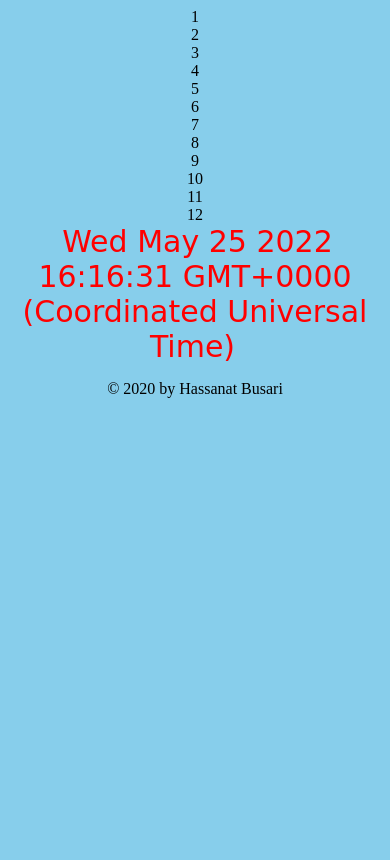
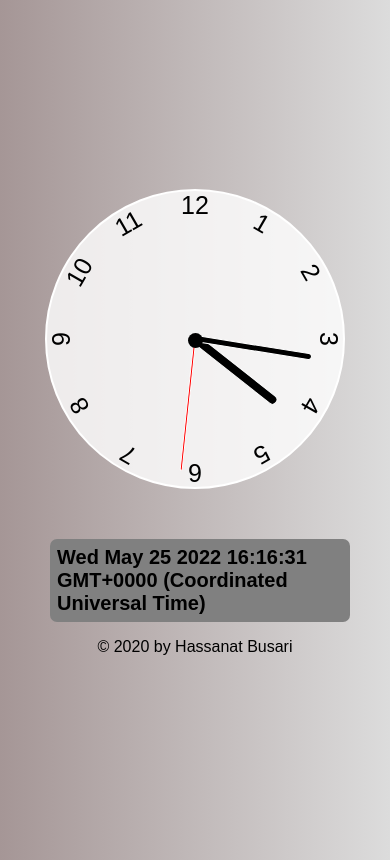
Before and after one commit to HassanatB-O/Analog-Clock, a plain HTML site: page index.html in a window 390 px wide. Drawn offline with Linux system fonts and the light colour scheme.

Commit message:
Update style.css

```diff
--- a/style.css
+++ b/style.css
@@ -1,121 +1,152 @@
+*,*::after, *::before
+{
+    box-sizing: border-box;
+    font-family: sans-serif;
+}
 body
 {
-    background-color: skyblue;
-    text-align: center;
+    background: linear-gradient(to right, #a59696, gainsboro);
+    display: flex;
+    flex-direction: column;
+    justify-content: center;
+    align-items: center;
+    min-height: 100vh;
+    overflow: hidden;
 }
 span
 {
-    color: red;
-    font-size: 30px;
-    font-family: cursive;
-    padding: 5px;
+    margin-left: 10px;
+    border-radius: 7px;
+    padding: 7px;
+    background-color: gray;
+    color: black;
+    font-weight: bold;
+    margin-top: 50px;
+    font-size: 20px;
 }
-svg
+.clock
 {
-    margin-top: 200px;
-    margin-left: 700px;
-    padding: 0;
-    font-family: cursive;
-    font-size: 14px;
-    background-color: gray;
+    width: 300px;
+    height: 300px;
+    background-color: rgba(255, 255, 255, .8);
+    border-radius: 50%;
+    border: 2px solid white;
+    position: relative;
 }
-.analog-clock
+.clock .number
 {
-    width: 140px;
-    height: 140px;
+    --rotation: 0;
+    position: absolute;
+    width: 100%;
+    height: 100%;
+    text-align: center;
+    transform: rotate(var(--rotation));
+    font-size: 25px;
 }
-#clock-face
+.clock .number1
 {
-    stroke: white;
-    stroke-width: 2px;
-    fill: darksalmon;
+    --rotation: 30deg;
 }
-#h-hand, #m-hand, #s-hand, #s-tail
+.clock .number2
 {
-    stroke: red;
-    stroke-linecap: square;
+    --rotation: 60deg;
 }
-#h-hand
+.clock .number3
 {
-    stroke-width: 3px;
+    --rotation: 90deg;
 }
-#m-hand
+.clock .number4
 {
-    stroke-width: 2px;
+    --rotation: 120deg;
 }
-#s-hand
+.clock .number5
 {
-    stroke-width: 1px;
+    --rotation: 150deg;
 }
-.time-text
+.clock .number6
 {
-    display: flex;
-    margin-left: 665px;
-    margin-top: 20px;
+    --rotation: 180deg;
 }
-footer
+.clock .number7
 {
-    margin-top: 450px;
-    margin-left: 35px;
+    --rotation: 210deg;
 }
-
+.clock .number8
+{
+    --rotation: 240deg;
+}
+.clock .number9
+{
+    --rotation: 270deg;
+}
+.clock .number10
+{
+    --rotation: 300deg;
+}
+.clock .number11
+{
+    --rotation: 330deg;
+}
+.clock .hand
+{
+    --rotation: 0;
+    position: absolute;
+    bottom: 50%;
+    left: 50%;
+    border: 1px solid white;
+    border-top-left-radius: 6px;
+    border-top-right-radius: 6px;
+    z-index: 10;
+    background-color: black;
+    transform-origin: bottom;
+    transform: translateX(-50%) rotate(calc(var(--rotation) * 1deg));
+}
+.clock::after
+{
+    content: '';
+    position: absolute;
+    background-color: black;
+    z-index: 11;
+    width: 15px;
+    height: 15px;
+    top: 48%;
+    left: 47.6%;
+    transform: translate(-50% -50%);
+    border-radius: 50%;
+}
+.clock .hand.second
+{
+    width: 3px;
+    height: 45%;
+    background-color: red;
+}
+.clock .hand.minute
+{
+    width: 7px;
+    height: 40%;
+    background-color: black;
+}
+.clock .hand.hour
+{
+    width: 10px;
+    height: 35%;
+    background-color: black;
+}
 @media only screen and (max-width: 1024px)
 {
+    body
+    {
+        display: flex;
+        flex-direction: column;
+        overflow: hidden;
+    }
+    .clock
+    {
+        max-width: 1000px;
+    }
     span
     {
-        color: red;
-        font-size: 30px;
-        font-family: cursive;
-        padding: 5px;
-        margin-top: 20px;
-    }
-    svg
-    {
-        margin-top: 200px;
-        margin-left: 440px;
-        padding: 0;
-        font-family: cursive;
-        font-size: 14px;
-        background-color: gray;
-    }
-    .time-text
-    {
-    display: flex;
-    margin-left: 410px;
-    }
-    footer
-    {
-        text-align: center;
-        margin-top: 350px;
+        margin-top: 50px;
+        width: 300px;
     }
 }
-@media only screen and (max-width: 480px)
-{
-    span
-    {
-        color: red;
-        font-size: 30px;
-        font-family: cursive;
-        padding: 5px;
-        margin-top: 20px;
-    }
-    svg
-    {
-        margin-top: 200px;
-        margin-left: 110px;
-        padding: 0;
-        font-family: cursive;
-        font-size: 14px;
-        background-color: gray;
-    }
-    .time-text
-    {
-    display: flex;
-    margin-left: 70px;
-    }
-    footer
-    {
-        text-align: center;
-        margin-top: 350px;
-    }
-}
```
